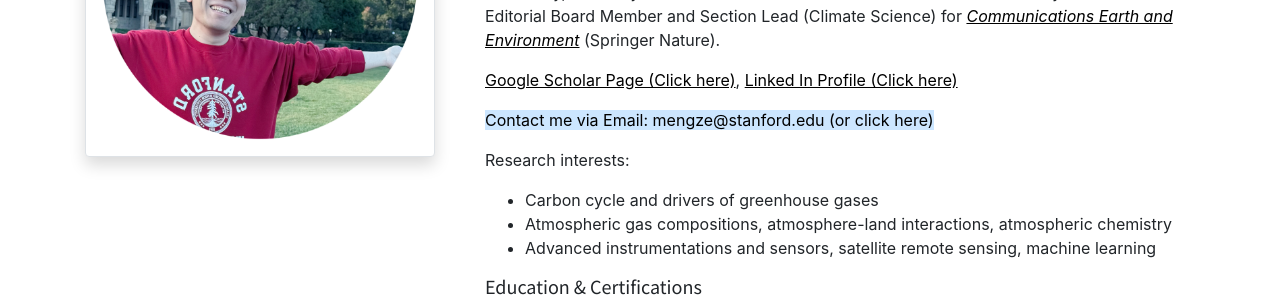
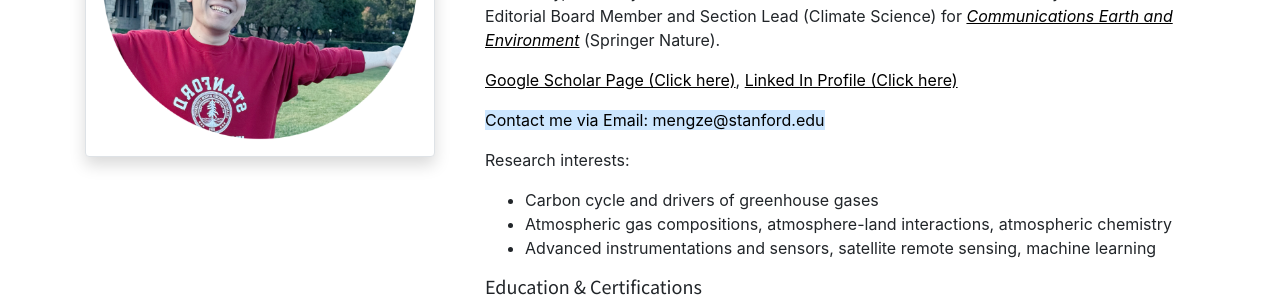
Before and after one commit to limengze1991/limengze1991.github.io, a Jekyll site: the page built from index.md, in a window 1280 px wide. Shown: the part 290-590 px from the top of the page. Built offline with Jekyll 4.4.1, drawn with Linux system fonts in a browser that asks for light colours; nearby versions of some CDN libraries; comment, search, counter and statistics services are not loaded; our own code applies the rules of GitHub Pages for plain Markdown files.

Commit message:
update: bio

```diff
--- a/index.md
+++ b/index.md
@@ -8,7 +8,7 @@
 
 <a href="https://scholar.google.com/citations?user=6uJuFqEAAAAJ&hl=en" target="_blank" style="text-decoration: underline;">Google Scholar Page (Click here)</a>,  <a href="https://www.linkedin.com/in/mengze-li-19049b178/" target="_blank" style="text-decoration: underline;">Linked In Profile (Click here)</a>
 
-<a href="mailto:mengze@stanford.edu" target="_blank" style="background-color: #cce6ff; text-decoration: none;">Contact me via Email: mengze@stanford.edu (or click here)</a>
+<a href="mailto:mengze@stanford.edu" target="_blank" style="background-color: #cce6ff; text-decoration: none;">Contact me via Email: mengze@stanford.edu</a>
 
 Research interests:
  - Carbon cycle and drivers of greenhouse gases
```
